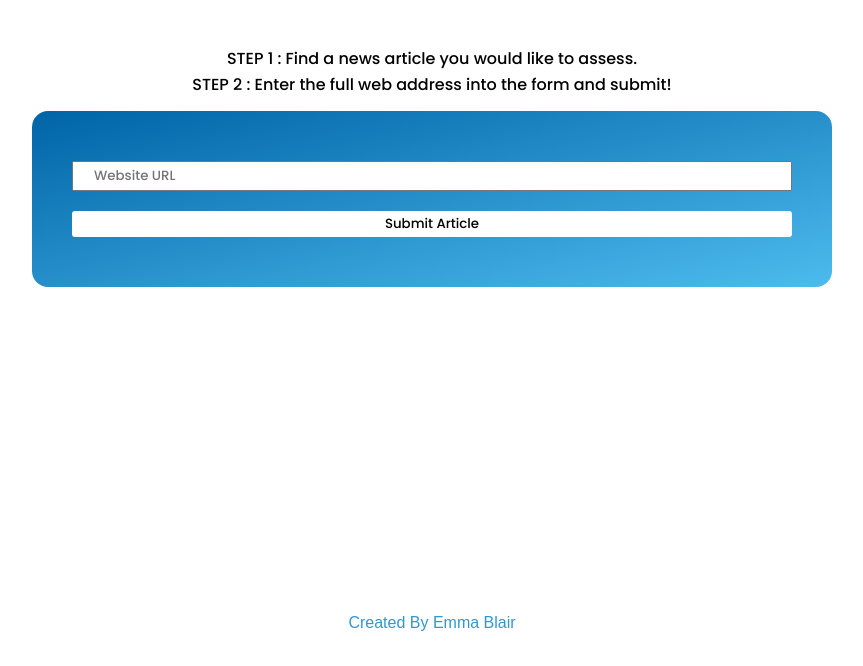
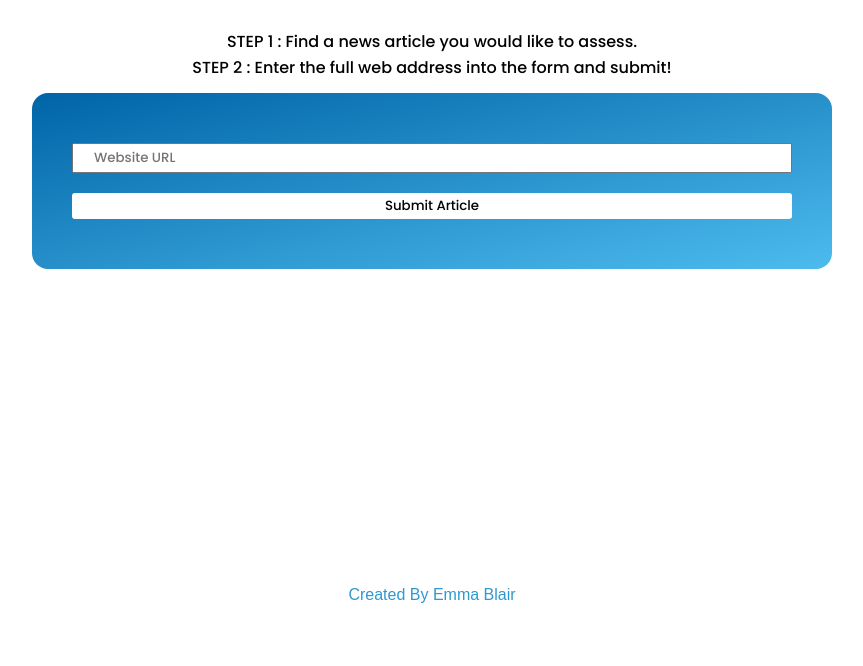
Before and after one commit to emmablair/evaluate-news-nlp, a website built with webpack: page src/client/views/index.html in a window 1280 px wide. Shown: the part 134-800 px from the top of the page, without its empty margins (208-1071 px from the left). Built offline with nearby package versions, Linux system fonts and the light colour scheme; a web font is replaced by a local one.

```diff
--- a/src/client/styles/base.scss
+++ b/src/client/styles/base.scss
@@ -11,4 +11,9 @@
 section {
     max-width: 800px;
     margin: 50px auto;
+    margin-top: 0;
 }
+
+// .bg {
+//     cursor: progress;
+// }
```
